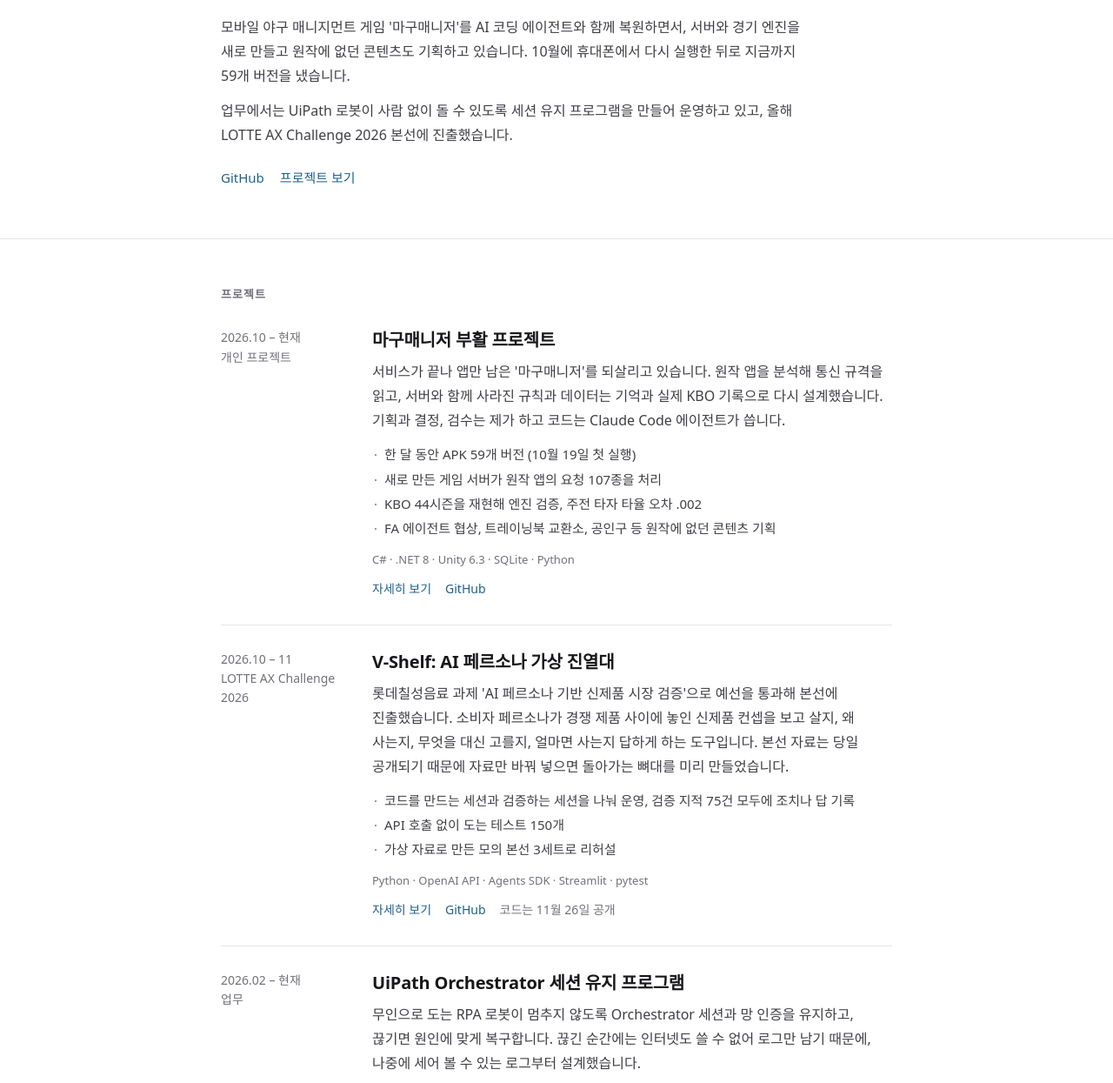
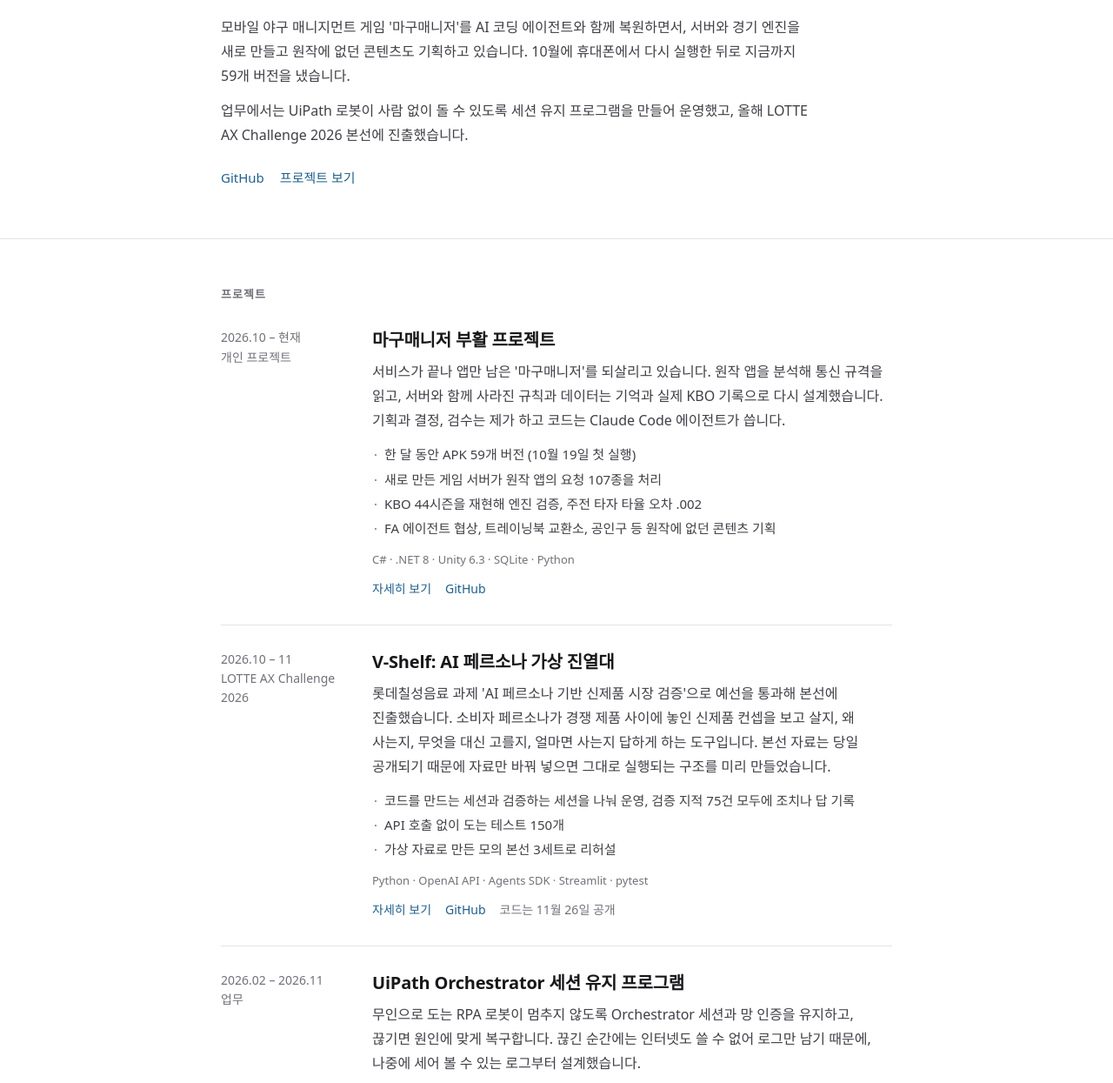
Before and after one commit to happy-panda-3108/happy-panda-3108.github.io, a plain HTML site: page index.html in a window 1280 px wide. Shown: the part 263-1508 px from the top of the page at 87% size. Drawn offline with Linux system fonts and the light colour scheme; a web font is replaced by a local one.

Commit message:
지원서와 맞춤: 세션 유지 프로그램 기간(2026.02 – 2026.11), V-Shelf 표현, 마구매니저 AI 테스터 토큰 줄이기

```diff
--- a/index.html
+++ b/index.html
@@ -25,7 +25,7 @@
         <p class="role">게임 기획 · 개발</p>
         <h1>좋아하던 게임이 서비스를 종료해서,<br>직접 다시 만들어 보고 있습니다.</h1>
         <p>모바일 야구 매니지먼트 게임 '마구매니저'를 AI 코딩 에이전트와 함께 복원하면서, 서버와 경기 엔진을 새로 만들고 원작에 없던 콘텐츠도 기획하고 있습니다. 10월에 휴대폰에서 다시 실행한 뒤로 지금까지 59개 버전을 냈습니다.</p>
-        <p>업무에서는 UiPath 로봇이 사람 없이 돌 수 있도록 세션 유지 프로그램을 만들어 운영하고 있고, 올해 LOTTE AX Challenge 2026 본선에 진출했습니다.</p>
+        <p>업무에서는 UiPath 로봇이 사람 없이 돌 수 있도록 세션 유지 프로그램을 만들어 운영했고, 올해 LOTTE AX Challenge 2026 본선에 진출했습니다.</p>
         <div class="links">
           <a href="https://github.com/happy-panda-3108">GitHub</a>
           <a href="#projects">프로젝트 보기</a>
@@ -57,7 +57,7 @@
           <div class="when"><span>2026.10 – 11</span><span>LOTTE AX Challenge 2026</span></div>
           <div>
             <h3><a href="projects/vshelf.html">V-Shelf: AI 페르소나 가상 진열대</a></h3>
-            <p>롯데칠성음료 과제 'AI 페르소나 기반 신제품 시장 검증'으로 예선을 통과해 본선에 진출했습니다. 소비자 페르소나가 경쟁 제품 사이에 놓인 신제품 컨셉을 보고 살지, 왜 사는지, 무엇을 대신 고를지, 얼마면 사는지 답하게 하는 도구입니다. 본선 자료는 당일 공개되기 때문에 자료만 바꿔 넣으면 돌아가는 뼈대를 미리 만들었습니다.</p>
+            <p>롯데칠성음료 과제 'AI 페르소나 기반 신제품 시장 검증'으로 예선을 통과해 본선에 진출했습니다. 소비자 페르소나가 경쟁 제품 사이에 놓인 신제품 컨셉을 보고 살지, 왜 사는지, 무엇을 대신 고를지, 얼마면 사는지 답하게 하는 도구입니다. 본선 자료는 당일 공개되기 때문에 자료만 바꿔 넣으면 그대로 실행되는 구조를 미리 만들었습니다.</p>
             <ul class="result">
               <li>코드를 만드는 세션과 검증하는 세션을 나눠 운영, 검증 지적 75건 모두에 조치나 답 기록</li>
               <li>API 호출 없이 도는 테스트 150개</li>
@@ -69,7 +69,7 @@
         </div>
 
         <div class="project">
-          <div class="when"><span>2026.02 – 현재</span><span>업무</span></div>
+          <div class="when"><span>2026.02 – 2026.11</span><span>업무</span></div>
           <div>
             <h3><a href="projects/session-keeper.html">UiPath Orchestrator 세션 유지 프로그램</a></h3>
             <p>무인으로 도는 RPA 로봇이 멈추지 않도록 Orchestrator 세션과 망 인증을 유지하고, 끊기면 원인에 맞게 복구합니다. 끊긴 순간에는 인터넷도 쓸 수 없어 로그만 남기 때문에, 나중에 세어 볼 수 있는 로그부터 설계했습니다.</p>
```
Also changed, not shown: projects/magumanager.html (+2 -1 lines), projects/session-keeper.html (+1 -1 lines), projects/vshelf.html (+1 -1 lines).
